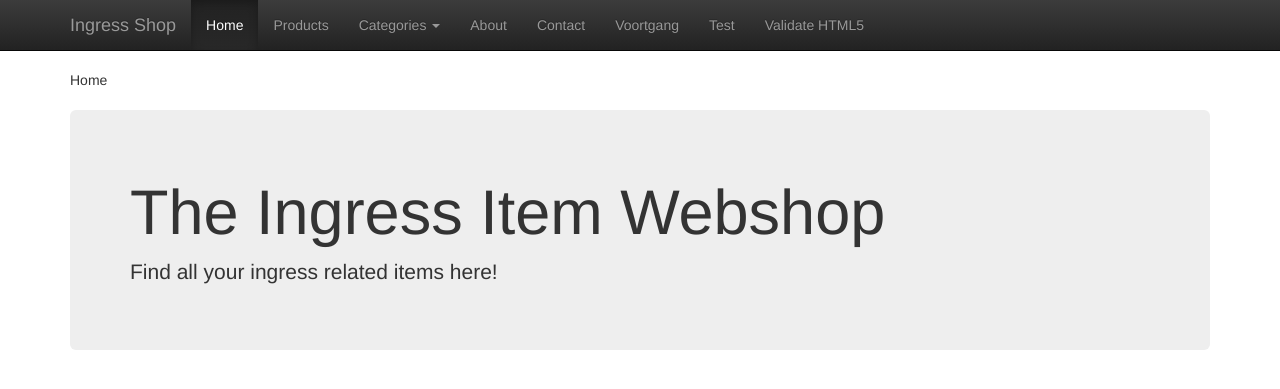
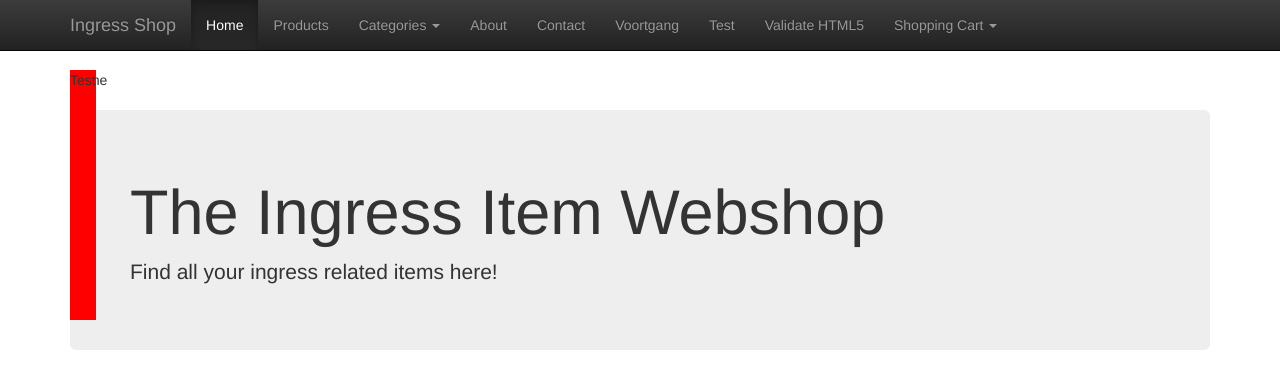
Before and after one commit to Chirimorin/Webshop, a PHP site: page / in a window 1280 px wide. Shown: the top 389 px of the page. Run offline with PHP 8.4, Linux system fonts and the light colour scheme; data that the repository does not hold is empty; some libraries are stand-ins or nearby versions.

Commit message:
Begin cart

```diff
--- a/css/style.css
+++ b/css/style.css
@@ -78,3 +78,11 @@
 .very_rare {
     color: #f78aef;
 }
+
+div#shoppingCart {
+	position: absolute;
+	height: 250px;
+	/*width: 350px;*/
+	background-color: red;
+	/*display: none;*/
+}
--- /dev/null
+++ b/js/cart.js
@@ -0,0 +1,18 @@
+//functions
+
+
+//logic
+$(document).ready(function(){
+	console.log("Cart loaded")
+
+
+});
+
+$("#shoppingCartButton").click(function(){
+	console.log("opening cart");
+
+	$("#shoppingCart").slideDown();
+	console.log("left: " + $(this).css('left'));
+
+	return false;
+});
--- a/layout/footer.php
+++ b/layout/footer.php
@@ -16,6 +16,8 @@
     ================================================== -->
     <!-- Placed at the end of the document so the pages load faster -->
 
+	<script src="js/cart.js"></script>
     <script src="js/bootstrap.min.js"></script>
+
   </body>
 </html>
--- a/layout/menu.php
+++ b/layout/menu.php
@@ -66,9 +66,11 @@
             <li class="<?php checkPage("voortgang"); ?>"><a href="index.php?page=voortgang">Voortgang</a></li>
 			<li class="<?php checkPage("test"); ?>"><a href="index.php?page=test">Test</a></li>
             <li><a id="html5check" href="">Validate HTML5</a></li>
+			<li><a id="shoppingCartButton" href="#">Shopping Cart <b class="caret"></b></a></li>
           </ul>
         </div><!--/.nav-collapse -->
       </div>
     </div>
 
     <div class="container theme-showcase" role="main">
+	<?php include("views/cart.php"); ?>
--- /dev/null
+++ b/views/cart.php
@@ -0,0 +1,3 @@
+<div id="shoppingCart" class="">
+	Test
+</div>
```
